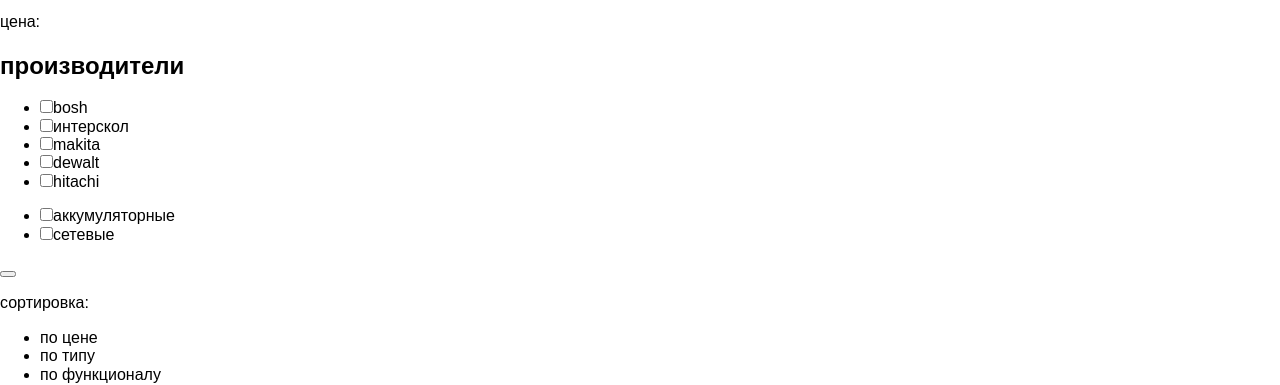
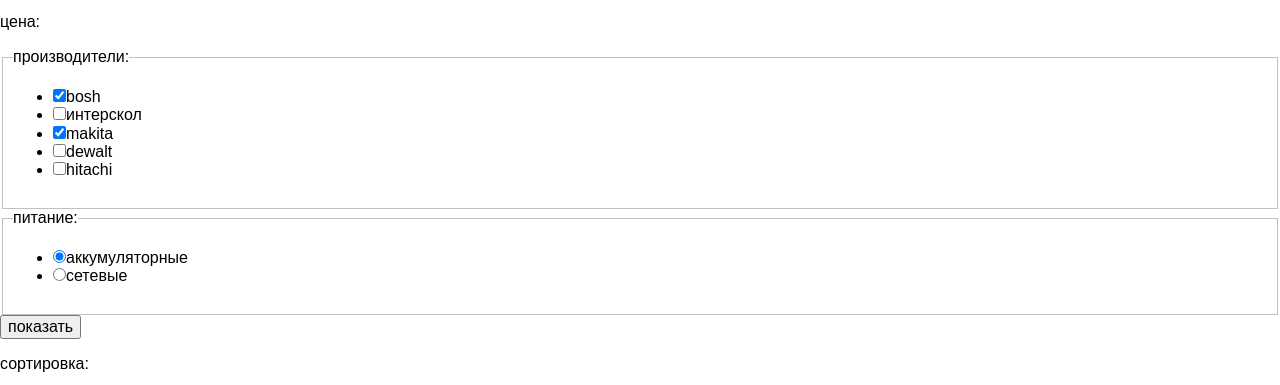
Before and after one commit to Step174/235498-technomart-27, a plain HTML site: page catalog.html in a window 1280 px wide. Shown: the part 582-967 px from the top of the page. Drawn offline with Linux system fonts and the light colour scheme.

Commit message:
Доступность и формы

```diff
--- a/catalog.html
+++ b/catalog.html
@@ -60,23 +60,24 @@
           <p>фильтр:</p>
           <p>цена:</p>
         </div>
-        <div class="manufacturer">
-          <h2>производители</h2>
+        <fieldset class="manufacturer">
+          <legend>производители:</legend>
           <ul>
-            <li><input type="checkbox">bosh</li>
-            <li><input type="checkbox">интерскол</li>
-            <li><input type="checkbox">makita</li>
-            <li><input type="checkbox">dewalt</li>
-            <li><input type="checkbox">hitachi</li>
+            <li><input type="checkbox" name="bosh" checked><label for="bosh">bosh</label></li>
+            <li><input type="checkbox" name="interskol"><label for="интерскол">интерскол</label></li>
+            <li><input type="checkbox" name="makita" checked><label for="makita">makita</label></li>
+            <li><input type="checkbox" name="dewalt"><label for="dewalt">dewalt</label></li>
+            <li><input type="checkbox" name="hitachi"><label for="hitachi">hitachi</label></li>
           </ul>
-        </div>
-        <div class="power">
+        </fieldset>
+        <fieldset class="power">
+          <legend>питание:</legend>
           <ul>
-            <li><input type="checkbox">аккумуляторные</li>
-            <li><input type="checkbox">сетевые</li>
+            <li><input type="radio" name="power" checked><label for="фккумуляторные">аккумуляторные</label></li>
+            <li><input type="radio" name="power"><label for="сетевые">сетевые</label></li>
           </ul>
-        </div>
-        <button type="button"></button>
+        </fieldset>
+        <button type="button">показать</button>
       </div>
       <div class="item-sorting">
         <div class="sort">
@@ -103,6 +104,8 @@
             </li>
             <li>
               <img src="img/item2.jpg" width="218" height="170" alt="изображение перфоратора BOSCH BFG 9600">
+              <button type="button">купить</button>
+              <button type="button">в закладки</button>
               <a href="">
                 <h3>Перфоратор BOSCH BFG 9600</h3>
               </a>
@@ -238,6 +241,12 @@
       </p>
     </div>
   </footer>
+  <div class="modal-basket">
+    <button class="modal-content-close" type="button" title="Закрыть">Закрыть</button>
+    <h2>Товар добавлен в корзину!</h2>
+    <a href="">Оформить заказ</a>
+    <button>Продолжить покупки</button>
+  </div>
 </body>
 
 </html>
```
Also changed, not shown: index.html (+18 -0 lines).
